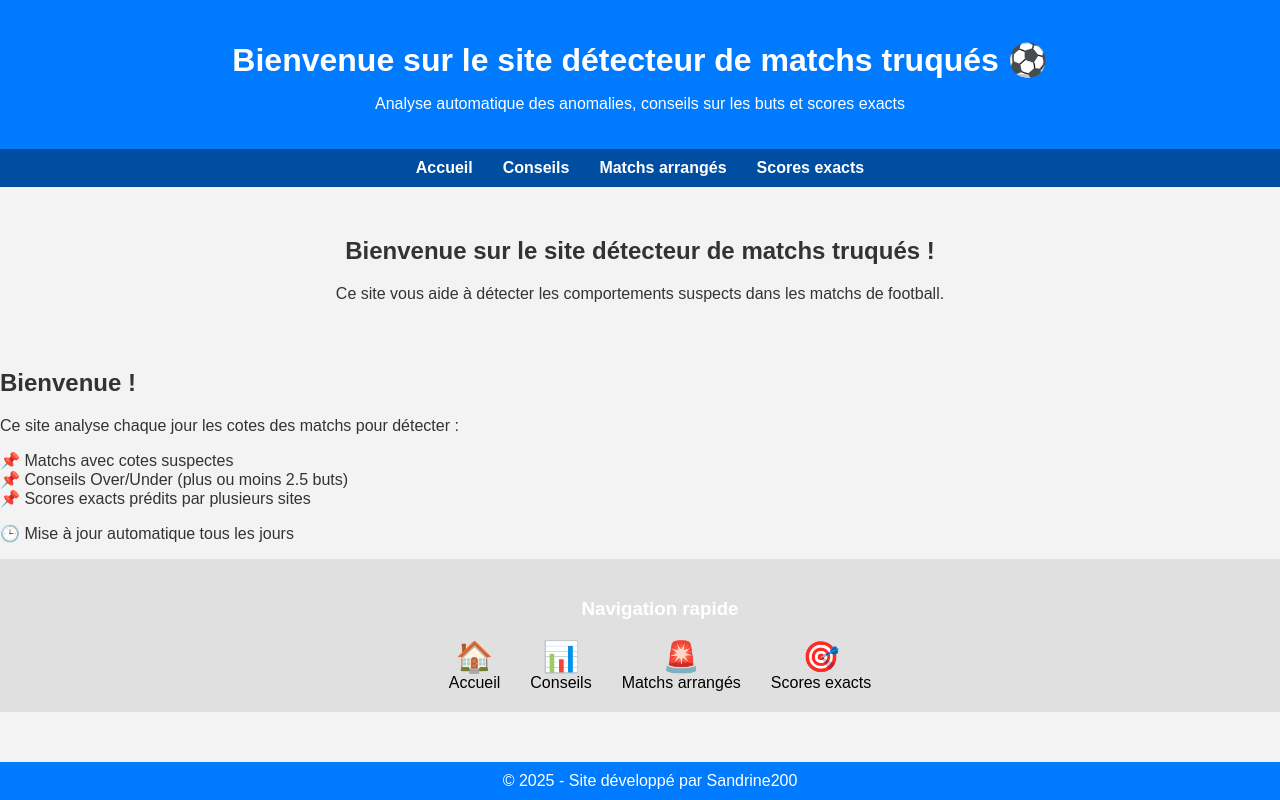
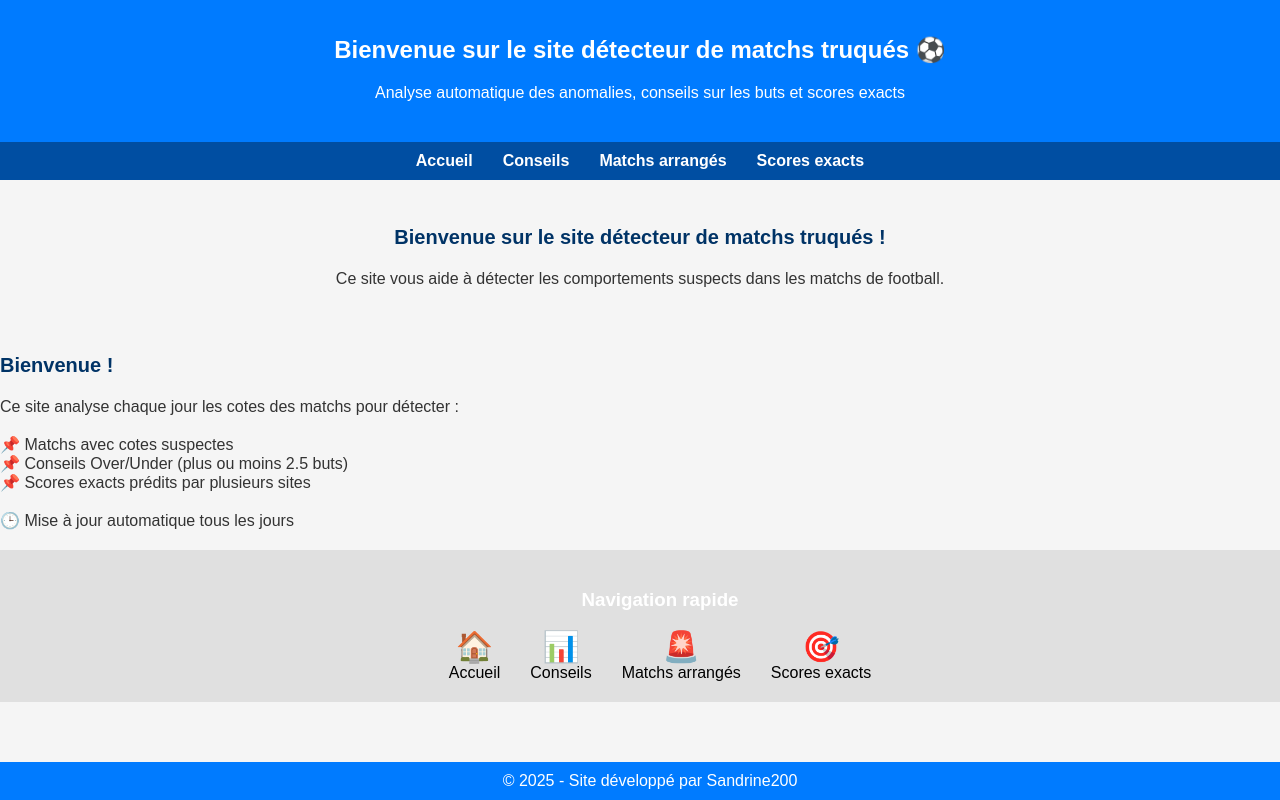
Before and after one commit to Sabdrine200/detecteur-matchs-truques, a Flask app: page / in a window 1280 px wide. Run offline with Flask 3, Linux system fonts and the light colour scheme.

Commit message:
Update style.css
Signed-off-by: Sabdrine200 <davidfanou200@gmail.com>

```diff
--- a/Stactic/Static/style.css
+++ b/Stactic/Static/style.css
@@ -1,66 +1,45 @@
 body {
-    font-family: Arial, sans-serif;
-    background-color: #f3f3f3;
+    font-family: 'Arial', sans-serif;
     margin: 0;
-    padding: 0;
+    padding-bottom: 70px; /* pour ne pas cacher le contenu par les boutons */
+    background-color: #f5f5f5;
     color: #333;
 }
 
 header {
-    background-color: #001f3f;
+    background-color: #003366;
     color: white;
-    padding: 2rem;
+    padding: 20px;
     text-align: center;
 }
 
-h1 {
-    font-size: 2rem;
-    margin-bottom: 0.5rem;
+main {
+    padding: 20px;
 }
 
-.accueil-section {
-    padding: 1.5rem;
-    background-color: white;
-    margin: 1rem auto;
-    max-width: 800px;
-    border-radius: 10px;
-    box-shadow: 0 0 10px rgba(0,0,0,0.1);
+h1 {
+    font-size: 24px;
+    margin-bottom: 10px;
 }
 
-footer {
-    text-align: center;
-    padding: 1rem;
-    background-color: #001f3f;
-    color: white;
-    position: fixed;
-    bottom: 0;
-    width: 100%;
-}
-.menu-liens {
-    display: flex;
-    flex-direction: column;
-    align-items: center;
-    gap: 15px;
-    margin-top: 40px;
+h2 {
+    font-size: 20px;
+    color: #003366;
 }
 
-.btn-menu {
-    background-color: #007BFF;
-    color: white;
-    padding: 15px 30px;
-    border-radius: 8px;
-    font-size: 18px;
-    text-decoration: none;
-    width: 80%;
-    max-width: 400px;
-    text-align: center;
-    box-shadow: 0 4px 6px rgba(0,0,0,0.2);
-    transition: background-color 0.3s;
+p {
+    font-size: 16px;
+    line-height: 1.6;
 }
 
-.btn-menu:hover {
-    background-color: #0056b3;
+.card {
+    background-color: white;
+    border-radius: 12px;
+    box-shadow: 0 4px 8px rgba(0,0,0,0.1);
+    padding: 15px;
+    margin-bottom: 20px;
 }
+
 .footer-nav {
     position: fixed;
     bottom: 0;
@@ -82,4 +61,4 @@ footer {
 }
 .footer-nav a:hover {
     color: #00cc66;
-    }
+}
```
